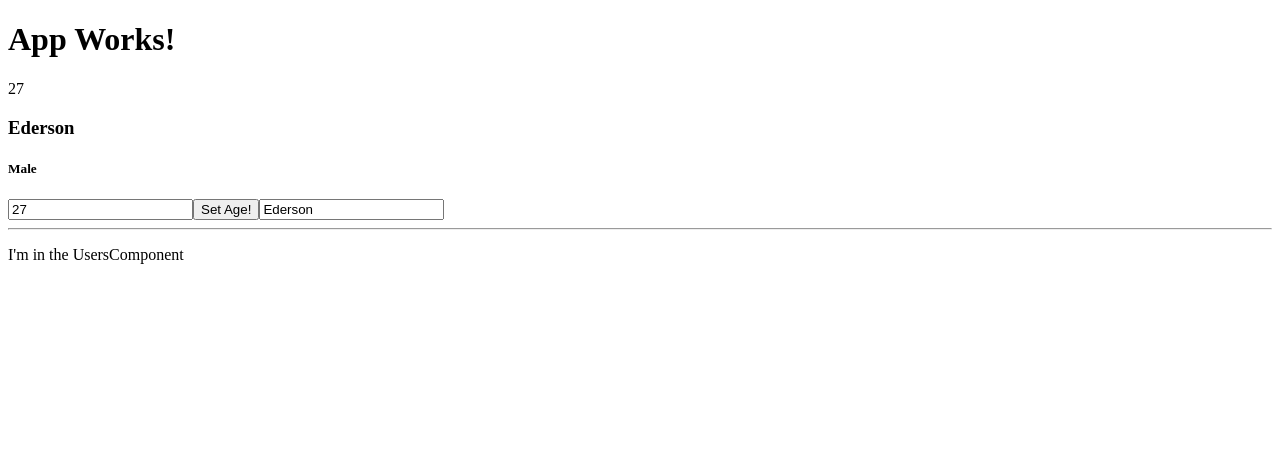
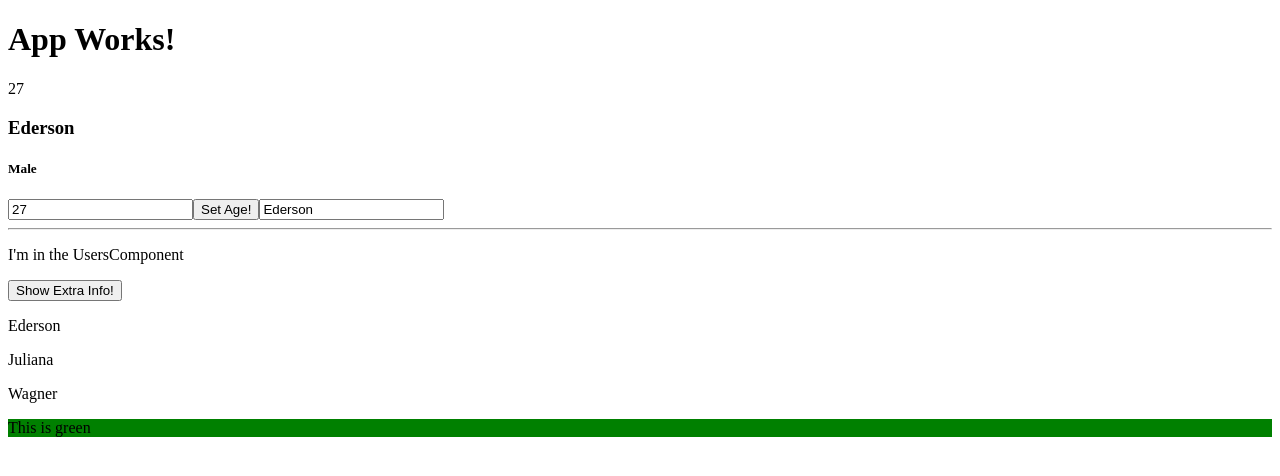
Before and after one commit to edmaschio/angular2-basics, an Angular app: page / in a window 1280 px wide. Shown: the top 476 px of the page. Built offline with nearby package versions, Linux system fonts and the light colour scheme.

Commit message:
Working with directives

```diff
--- a/src/app/users/users.component.ts
+++ b/src/app/users/users.component.ts
@@ -4,8 +4,14 @@ import { Component } from "@angular/core";
     selector: 'app-users',
     template: `
         <p>I'm in the UsersComponent</p>
+        <button (click)="extraInfo = true">Show Extra Info!</button>
+        <p *ngIf="extraInfo">Some extra information on UsersComponent</p>
+        <p *ngFor="let user of users">{{ user }}<p>
+        <p [ngStyle]="{'background-color': color}">This is green</p>
     `
 })
 export class UsersComponent {
-
+    extraInfo = false;
+    color = 'green';
+    users = ['Ederson', 'Juliana', 'Wagner'];
 }
```
